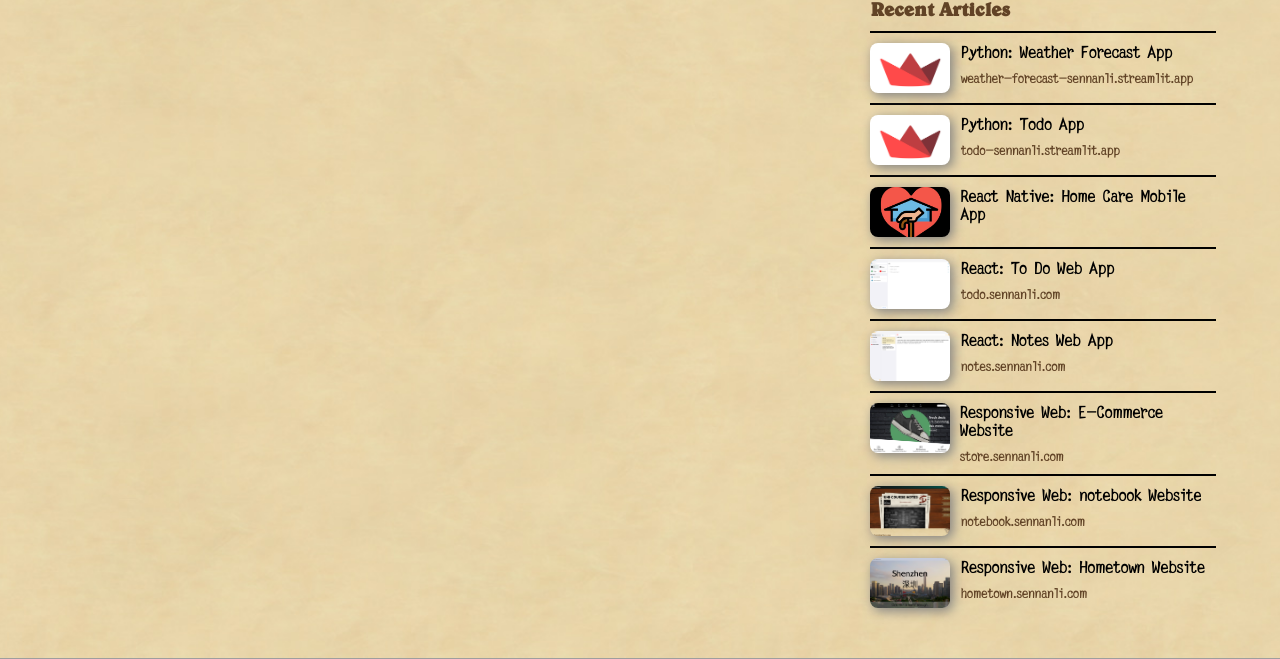
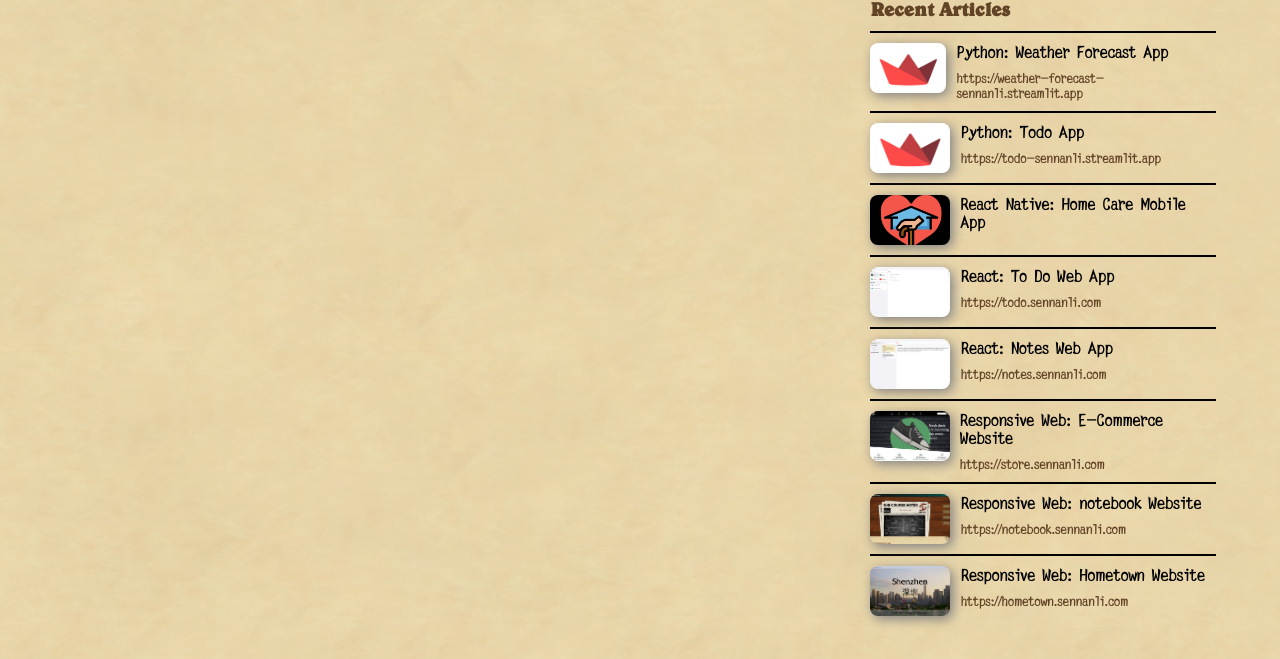
Before and after one commit to Sennan-Li/portfolio-website, a React (Create React App) app: page /news/latest in a window 1280 px wide. Shown: the part 133-792 px from the top of the page. Built offline with nearby package versions, Linux system fonts and the light colour scheme; grey boxes are pictures that could not be loaded; a web font is replaced by a local one.

Commit message:
updated the project links

```diff
--- a/src/homepage/constants/constants.js
+++ b/src/homepage/constants/constants.js
@@ -1,32 +1,32 @@
 export const articleTitle8 = 'Python: Weather Forecast App'
 export const articleDate8 = '2024'
-export const articleLink8 = 'weather-forecast-sennanli.streamlit.app'
+export const articleLink8 = 'https://weather-forecast-sennanli.streamlit.app'
 
 
 export const articleTitle7 = 'Python: Todo App'
 export const articleDate7 = '2024'
-export const articleLink7 = 'todo-sennanli.streamlit.app'
+export const articleLink7 = 'https://todo-sennanli.streamlit.app'
 
 export const articleTitle6 = 'React Native: Home Care Mobile App'
 export const articleDate6 = '2023'
-export const articleLink6 = 'sennanli.com/news'
+export const articleLink6 = 'https://sennanli.com/news'
 
 export const articleTitle5 = 'React: To Do Web App'
 export const articleDate5 = '2023'
-export const articleLink5 = 'todo.sennanli.com'
+export const articleLink5 = 'https://todo.sennanli.com'
 
 export const articleTitle4 = 'React: Notes Web App'
 export const articleDate4 = '2023'
-export const articleLink4 = 'notes.sennanli.com'
+export const articleLink4 = "https://notes.sennanli.com"
 
 export const articleTitle3 = 'Responsive Web: E-Commerce Website'
 export const articleDate3 = '2023'
-export const articleLink3 = 'store.sennanli.com'
+export const articleLink3 = "https://store.sennanli.com"
 
 export const articleTitle2 = 'Responsive Web: notebook Website'
 export const articleDate2 = '2022'
-export const articleLink2 = 'notebook.sennanli.com'
+export const articleLink2 = 'https://notebook.sennanli.com'
 
 export const articleTitle1 = 'Responsive Web: Hometown Website'
 export const articleDate1 = '2021'
-export const articleLink1 = 'hometown.sennanli.com'
+export const articleLink1 = 'https://hometown.sennanli.com'
```
